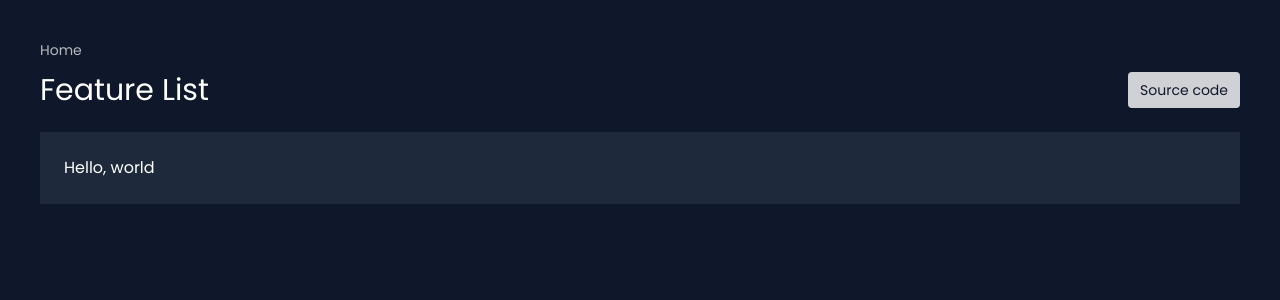
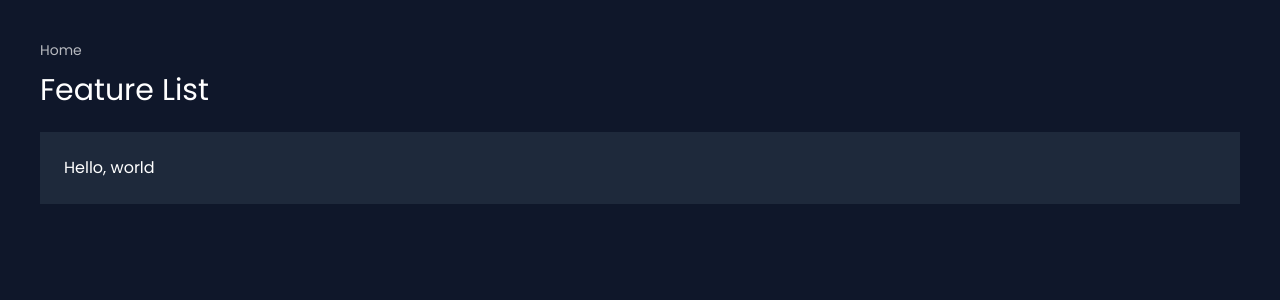
Before and after one commit to mohammedafeef/react-feature-registry, a React (Vite) app: page / in a window 1280 px wide. Shown: the top 300 px of the page. Built offline with nearby package versions, Linux system fonts and the light colour scheme.

Commit message:
fix: make the source button to conditional one based on source link prop

```diff
--- a/src/shared/components/appLayout.tsx
+++ b/src/shared/components/appLayout.tsx
@@ -41,10 +41,15 @@ const Breadcrumb: FC<BreadcrumbProps> = ({ links }) => {
 };
 type AppLayoutProps = {
   title: string;
+  sourceCode?: string;
   children: ReactNode;
 };
 
-export const AppLayout: FC<AppLayoutProps> = ({ title, children }) => {
+export const AppLayout: FC<AppLayoutProps> = ({
+  title,
+  sourceCode,
+  children
+}) => {
   return (
     <div className="h-screen w-screen md:p-10 flex flex-col bg-slate-900 text-white p-6">
       <header className="flex justify-between mb-6">
@@ -59,11 +64,12 @@ export const AppLayout: FC<AppLayoutProps> = ({ title, children }) => {
           />
           <h1 className="text-xl md:text-3xl mt-3">{title}</h1>
         </div>
-        {/* TODO: Add github source ref link button */}
         <div className="flex items-end">
-          <button className="bg-white/80 text-slate-900 px-3 py-2 ring-0 ring-gray-400 rounded text-sm hover:bg-white/90">
-            Source code
-          </button>
+          {sourceCode && (
+            <button className="bg-white/80 text-slate-900 px-3 py-2 ring-0 ring-gray-400 rounded text-sm hover:bg-white/90">
+              Source code
+            </button>
+          )}
         </div>
       </header>
       <div className="flex-1">{children}</div>
```
